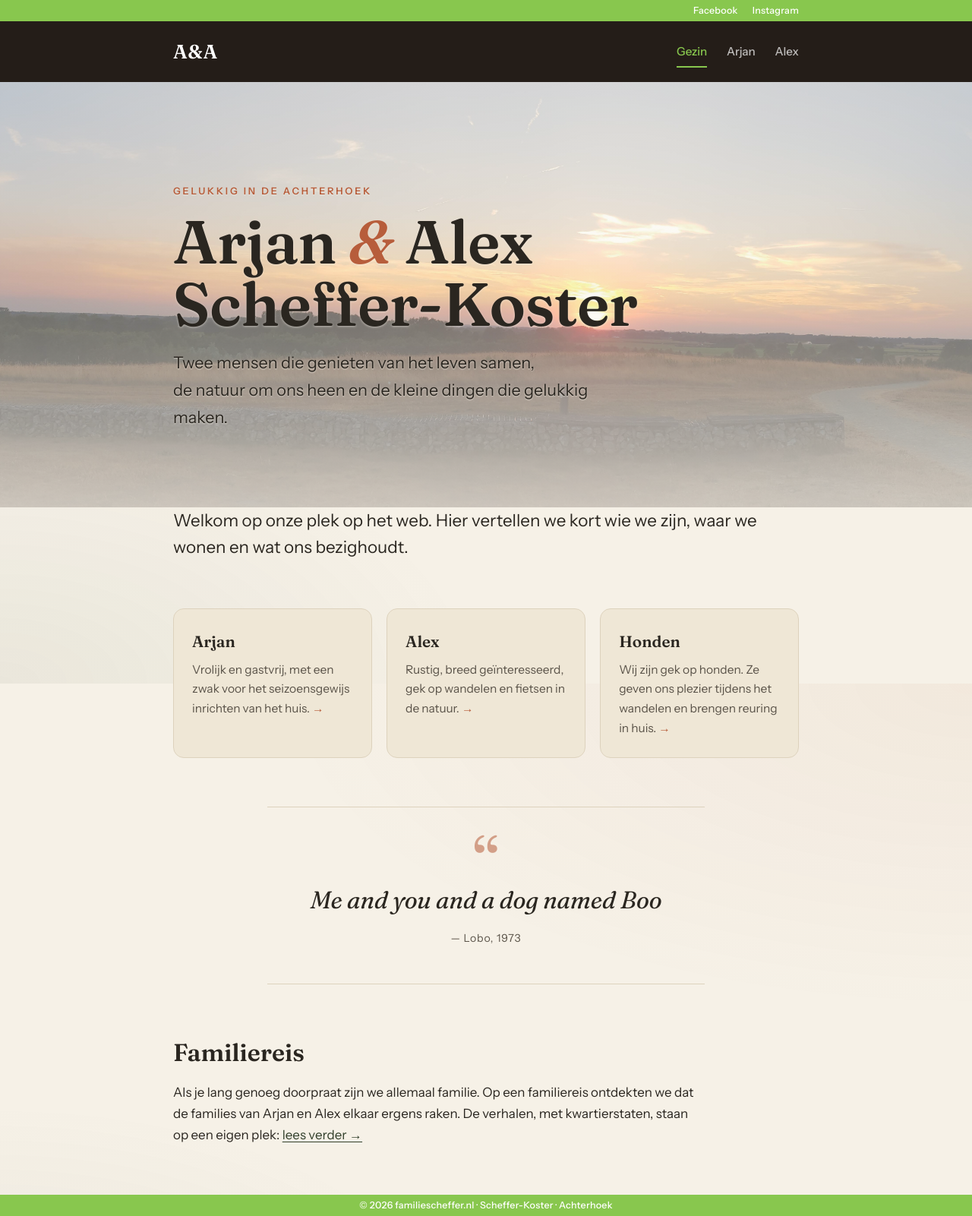
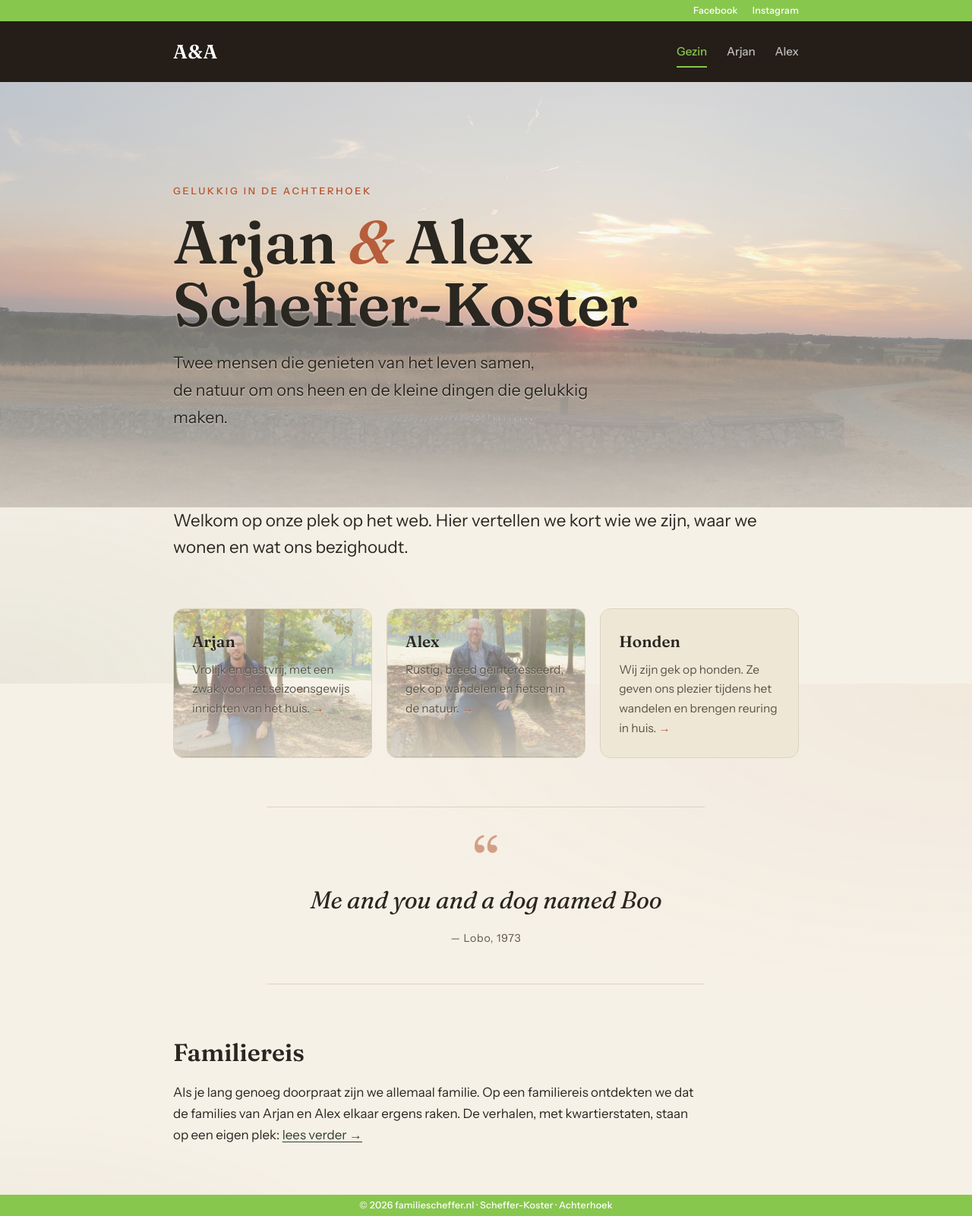
Before and after one commit to alexscheffer/familiescheffer, a Jekyll site: the page built from index.html, in a window 1280 px wide. Shown: the whole page at 76% size. Built offline with Jekyll 4.4.1, drawn with Linux system fonts in a browser that asks for light colours.

Commit message:
Voeg doorschijnende portretten als achtergrond toe op Arjan/Alex-kaartjes
Alex- en Arjan-kaartjes op de homepage krijgen alex3.jpg resp.
arjan3.jpg als background-image met een parkament-overlay van
62-42-82% (top → midden → bottom). Zelfde idee als de header-foto
in de hero: foto blijft duidelijk zichtbaar in het midden, tekst
houdt contrast door de zachte tint en een minieme text-shadow.

Min-height van 180px om foto-zichtbaarheid te garanderen,
background-position center 28% om gezichten/koppen niet onderaan
weg te snijden.

Het Honden-kaartje (en eventuele toekomstige kaartjes) krijgt deze
behandeling expliciet niet — uitsluitend via .card--photo +
.card--arjan/.card--alex.

Co-Authored-By: Claude Opus 4.7 (1M context) <noreply@anthropic.com>

```diff
--- a/css/style.css
+++ b/css/style.css
@@ -275,6 +275,37 @@ main { padding-bottom: clamp(3rem, 8vw, 6rem); }
 }
 .card p { margin: 0; color: var(--ink-soft); font-size: 0.97rem; }
 .card .arrow { color: var(--terra); font-weight: 700; }
+
+/* --- Kaartjes met portretfoto als doorschijnende achtergrond.
+   Zelfde idee als de hero op /: parkament-overlay zorgt dat de
+   donkere tekst leesbaar blijft. */
+.card--photo {
+  background-color: var(--paper-deep);
+  background-size: cover;
+  background-position: center 28%;
+  background-repeat: no-repeat;
+  min-height: 180px;
+}
+.card--photo h3,
+.card--photo p {
+  text-shadow: 0 1px 2px rgba(246, 241, 231, 0.75);
+}
+.card--arjan {
+  background-image:
+    linear-gradient(to bottom,
+      rgba(239, 231, 214, 0.62) 0%,
+      rgba(239, 231, 214, 0.42) 38%,
+      rgba(239, 231, 214, 0.82) 100%),
+    url('/images/site/profielfotos/arjan3.jpg');
+}
+.card--alex {
+  background-image:
+    linear-gradient(to bottom,
+      rgba(239, 231, 214, 0.62) 0%,
+      rgba(239, 231, 214, 0.42) 38%,
+      rgba(239, 231, 214, 0.82) 100%),
+    url('/images/site/profielfotos/alex3.jpg');
+}
 
 /* =========================================================
    FOOTER  (dunne groene strook, zelfde hoogte als topbar)
--- a/index.html
+++ b/index.html
@@ -26,12 +26,12 @@ description: De familiewebsite van Arjan en Alex Scheffer-Koster uit de Achterho
   <!-- ===== TEASERS naar de andere pagina's ===== -->
   <section class="section">
     <div class="cards">
-      <a class="card reveal" href="{{ '/arjan/' | relative_url }}">
+      <a class="card card--photo card--arjan reveal" href="{{ '/arjan/' | relative_url }}">
         <h3>Arjan</h3>
         <p>Vrolijk en gastvrij, met een zwak voor het seizoensgewijs inrichten van het huis. <span class="arrow">&rarr;</span></p>
       </a>
 
-      <a class="card reveal" href="{{ '/alex/' | relative_url }}">
+      <a class="card card--photo card--alex reveal" href="{{ '/alex/' | relative_url }}">
         <h3>Alex</h3>
         <p>Rustig, breed geïnteresseerd, gek op wandelen en fietsen in de natuur. <span class="arrow">&rarr;</span></p>
       </a>
```
